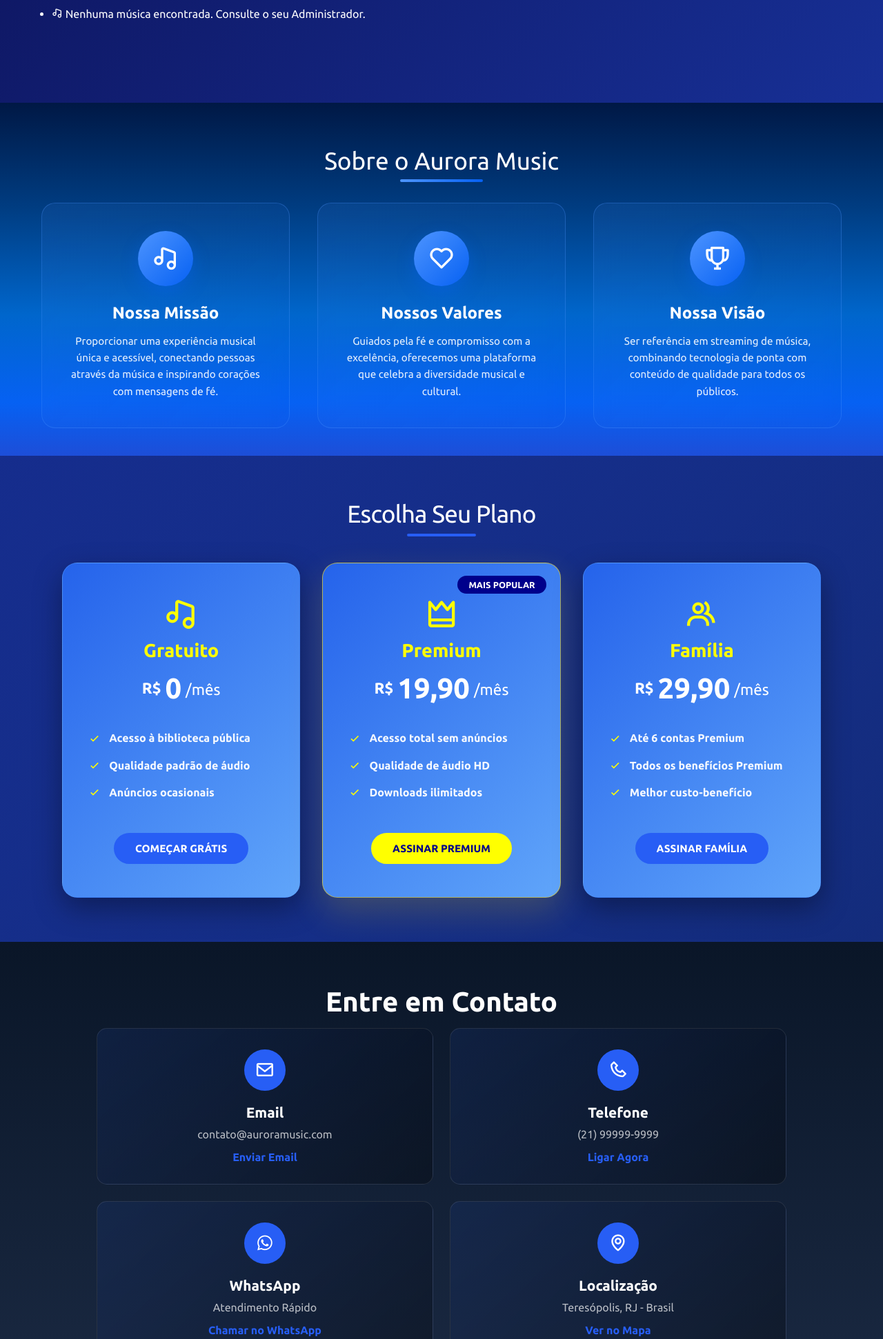
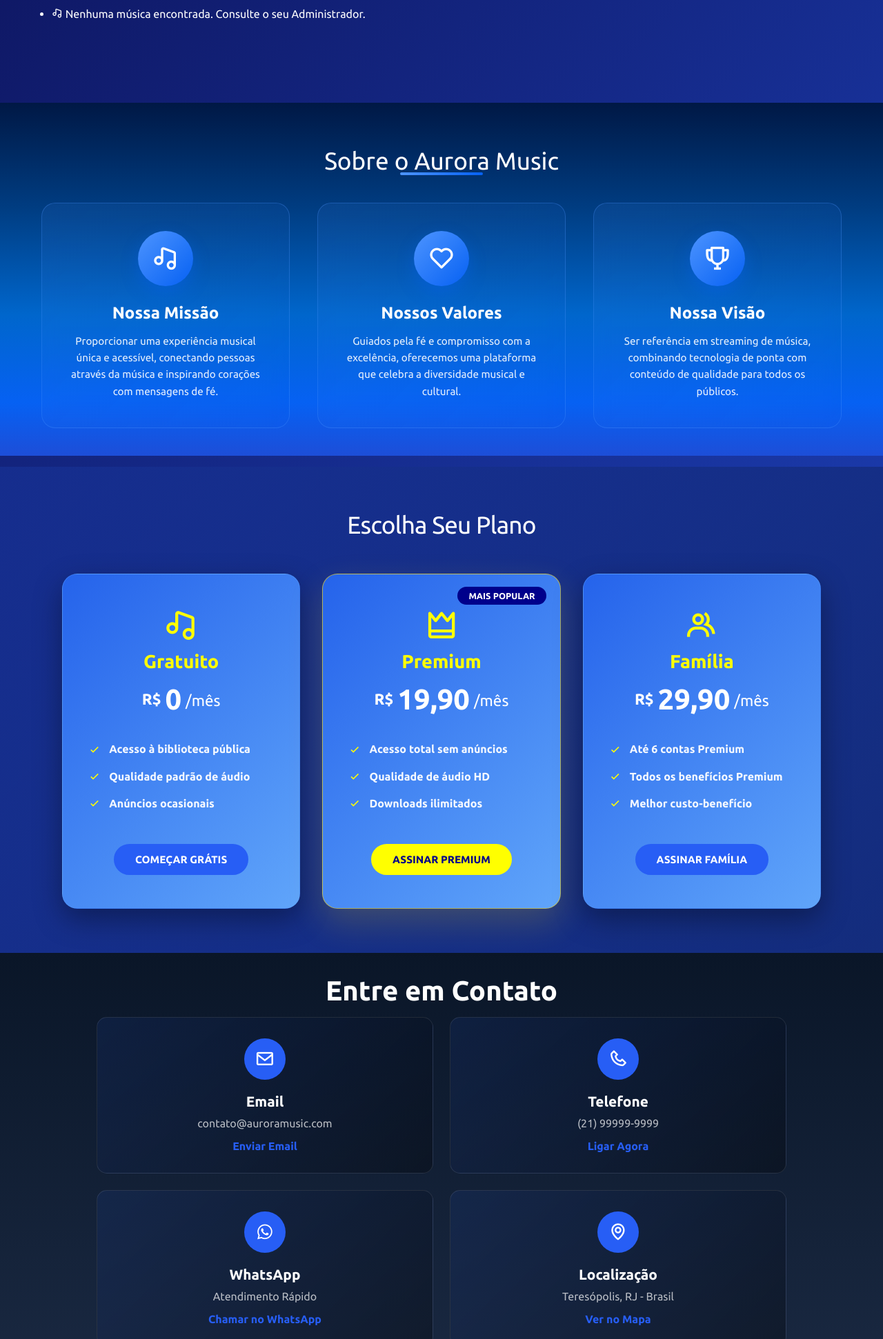
Before and after one commit to x-gyba/AuroraMusic, a PHP site: page /Aurora-Music/ in a window 1280 px wide. Shown: the part 1439-3381 px from the top of the page at 69% size. Run offline with PHP 8.4, Linux system fonts and the light colour scheme; data comes from the database, SQL or seed files in the repository; data that the repository does not hold is empty; some web fonts are replaced.

Commit message:
Add files via upload

```diff
--- a/Aurora-Music/assets/css/style.css
+++ b/Aurora-Music/assets/css/style.css
@@ -65,6 +65,8 @@ section,
 .hero {
   scroll-margin-top: var(--header-height);
 }
+
+
 
 /*  Container  */
 .container {
@@ -611,7 +613,9 @@ section,
       #0066cc 60%,
       #0661f3 85%,
       #1d4ed8 100%);
-}
+      width:100%;
+      margin: 0 auto 1rem;
+      }
 
 .about-content {
   text-align: center;
@@ -630,13 +634,14 @@ section,
 .about-content .section-title::after {
   content: "";
   position: absolute;
-  bottom: -0.625rem;
+  bottom: 0;
   left: 50%;
   transform: translateX(-50%);
   width: 7.5rem;
   height: 0.25rem;
   background: linear-gradient(90deg, #4d94ff, #0661f3);
   border-radius: 0.125rem;
+
 }
 
 .about-grid {
@@ -741,14 +746,12 @@ section,
 .pricing-section .section-title::after {
   content: "";
   position: absolute;
-  bottom: -0.75rem;
+  bottom: 0;
   left: 50%;
   transform: translateX(-50%);
   width: 6.25rem;
   height: 0.25rem;
-  background: var(--primary-color);
-  border-radius: 999px;
-}
+ }
 
 .pricing-grid {
   display: grid;
@@ -923,7 +926,7 @@ section,
 
 /* Contato Section */
 .contact-section {
-  padding: 4rem 0;
+  padding: 2rem 0;
   background: linear-gradient(to bottom, #0a1628 0%, #1a2942 50%, #2a3c5a 100%);
 }
 
@@ -1345,7 +1348,7 @@ section,
   /*  Nav lateral */
   .nav {
     position: fixed;
-    top: calc(var(--header-height) + 1rem);
+    top: calc(var(--header-height) + 0.8rem);
     left: -100%;
     width: 70vw;
     max-width: 15rem;
```
